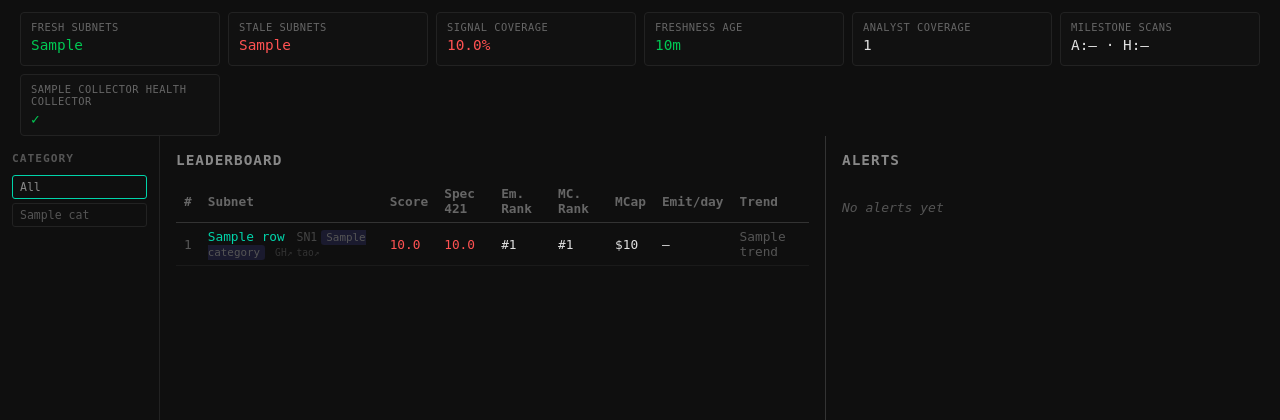
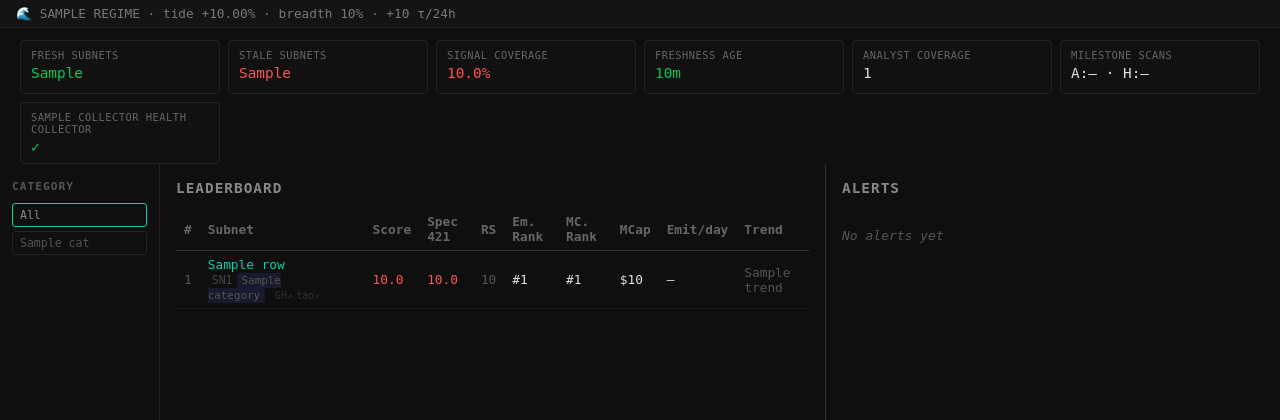
Before and after one commit to Jeremya/bittensor-subnet-watcher, a FastAPI app: template web/templates/index.html in a window 1280 px wide. Shown: the part 48-468 px from the top of the page. Run offline with FastAPI, Linux system fonts and the light colour scheme; the template is opened without the code that fills it: most values are stand-ins (such as "Sample title", 1, 10 or a date in 2020); parts of the project's set-up code (start-up, migrations or seed data) failed here and were passed over.

Commit message:
feat: regime banner, RS column, enriched digest tide line
Co-Authored-By: Claude Fable 5 <noreply@anthropic.com>

```diff
--- a/web/routes.py
+++ b/web/routes.py
@@ -75,6 +75,8 @@ def create_app(db: aiosqlite.Connection) -> FastAPI:
                 signal_ready += 1
         staked_netuids = await get_staked_netuids(db)
         collector_health = await compute_collector_health(db)
+        from engine.regime import get_latest_market_state
+        market_state = await get_latest_market_state(db)
         coverage_netuids = await get_covered_netuids(db, config.ANALYST_COVERAGE_DECAY_HOURS)
         milestone_arxiv_check = await get_collector_state(db, "milestone_last_arxiv_check")
         milestone_hf_check = await get_collector_state(db, "milestone_last_hf_check")
@@ -128,6 +130,7 @@ def create_app(db: aiosqlite.Connection) -> FastAPI:
             "all_categories": all_categories,
             "data_health": data_health,
             "collector_health": collector_health,
+            "market_state": market_state,
         })
 
     @app.get("/subnet/{netuid}", response_class=HTMLResponse)
--- a/web/templates/index.html
+++ b/web/templates/index.html
@@ -86,6 +86,14 @@
   <a href="/analysts" style="color:#00d4aa; font-size:0.85rem; text-decoration:none;">Analysts ↗</a>
   <a href="/portfolio" style="color:#00d4aa; font-size:0.85rem; text-decoration:none;">Portfolio ↗</a>
 </header>
+{% if market_state %}
+<div style="padding:6px 16px;font-family:monospace;font-size:0.8rem;border-bottom:1px solid #222;
+            background:{{ '#0d2818' if market_state.regime == 'risk_on' else ('#2a0d0d' if market_state.regime == 'risk_off' else '#141414') }};
+            color:{{ '#00d4aa' if market_state.regime == 'risk_on' else ('#ff5252' if market_state.regime == 'risk_off' else '#777') }};">
+  🌊 {{ market_state.regime.replace('_', '-') | upper }} · tide {{ "%+.2f"|format(market_state.tide_pct * 100) }}% ·
+  breadth {{ "%.0f"|format(market_state.breadth_pct * 100) }}% · {{ '{:+,.0f}'.format(market_state.flows_24h_tao) }} τ/24h
+</div>
+{% endif %}
 <div class="health-strip">
   <div class="health-cell">
     <span class="health-label">Fresh subnets</span>
@@ -144,7 +152,7 @@
       <thead>
         <tr>
           <th>#</th><th>Subnet</th><th>Score</th>
-          <th>Spec 421</th>
+          <th>Spec 421</th><th title="Relative strength: 24h return percentile vs market">RS</th>
           <th>Em. Rank</th><th>MC. Rank</th>
           <th>MCap</th><th>Emit/day</th><th>Trend</th>
         </tr>
@@ -176,6 +184,7 @@
           </td>
           <td class="{{ cls }}">{{ "%.1f"|format(score) if score else "—" }}</td>
           <td class="{{ s421_cls }}">{{ "%.1f"|format(s421) if s421 is not none else "—" }}</td>
+          <td class="{{ 'score-high' if row.rel_strength_score is not none and row.rel_strength_score >= 80 else 'score-null' }}">{{ "%.0f"|format(row.rel_strength_score) if row.rel_strength_score is not none else "—" }}</td>
           <td>{{ ("#" ~ row.emission_rank) if row.emission_rank else "—" }}</td>
           <td>{{ ("#" ~ row.mcap_rank) if row.mcap_rank else "—" }}</td>
           <td>{{ fmt_usd(row.alpha_mcap_usd) }}</td>
```
Also changed, not shown: engine/digest.py (+18 -8 lines), tests/engine/test_digest.py (+15 -0 lines), tests/web/test_routes.py (+11 -0 lines).
